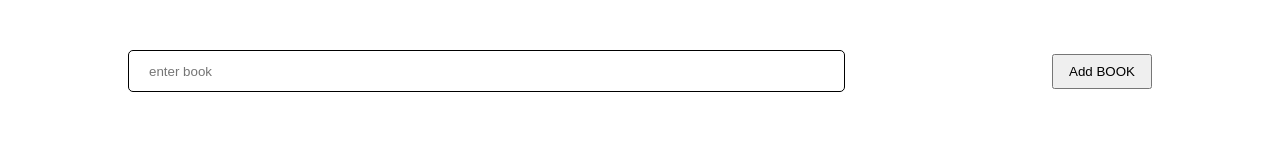
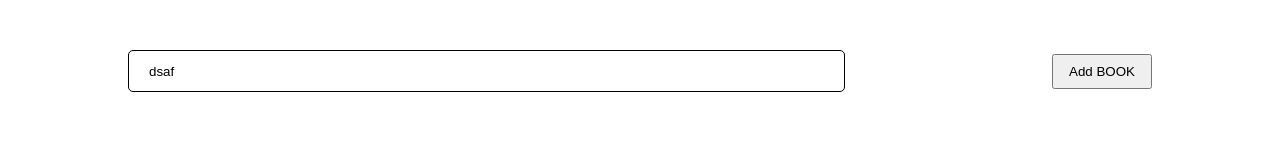
Before and after one commit to Solomii/todo-book-list, a React (Create React App) app: page / in a window 1280 px wide. Shown: the top 156 px of the page. Built offline with nearby package versions, Linux system fonts and the light colour scheme.

Commit message:
[#0] Create useState in my form

```diff
--- a/src/components/AddForm/index.js
+++ b/src/components/AddForm/index.js
@@ -1,12 +1,15 @@
-import React, {useState} from 'react'
-import { Book } from '../Book'
-import "./style.css"
+import React, { useState } from 'react';
+
+import "./style.css";
 
 export const Form = () => {
+  const [book, setBook] = useState({
+    title:"dsaf"
+  })
   return (
     <>
       <form className="books_form">
-        <input type="text" className="books_input" placeholder="enter book"></input>
+        <input type="text" className="books_input" placeholder="enter book" value={book.title}></input>
         <button type="submit"className="books_button">
           Add BOOK
         </button>
```
